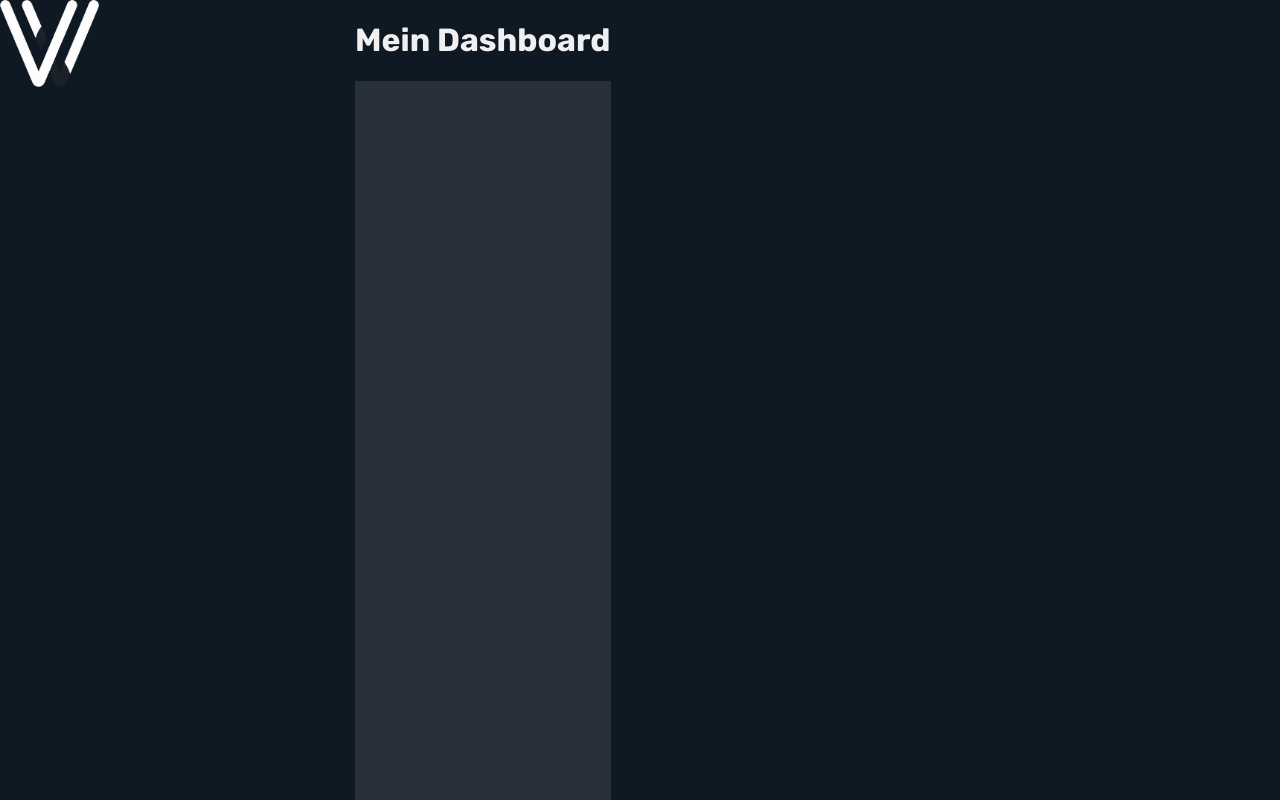
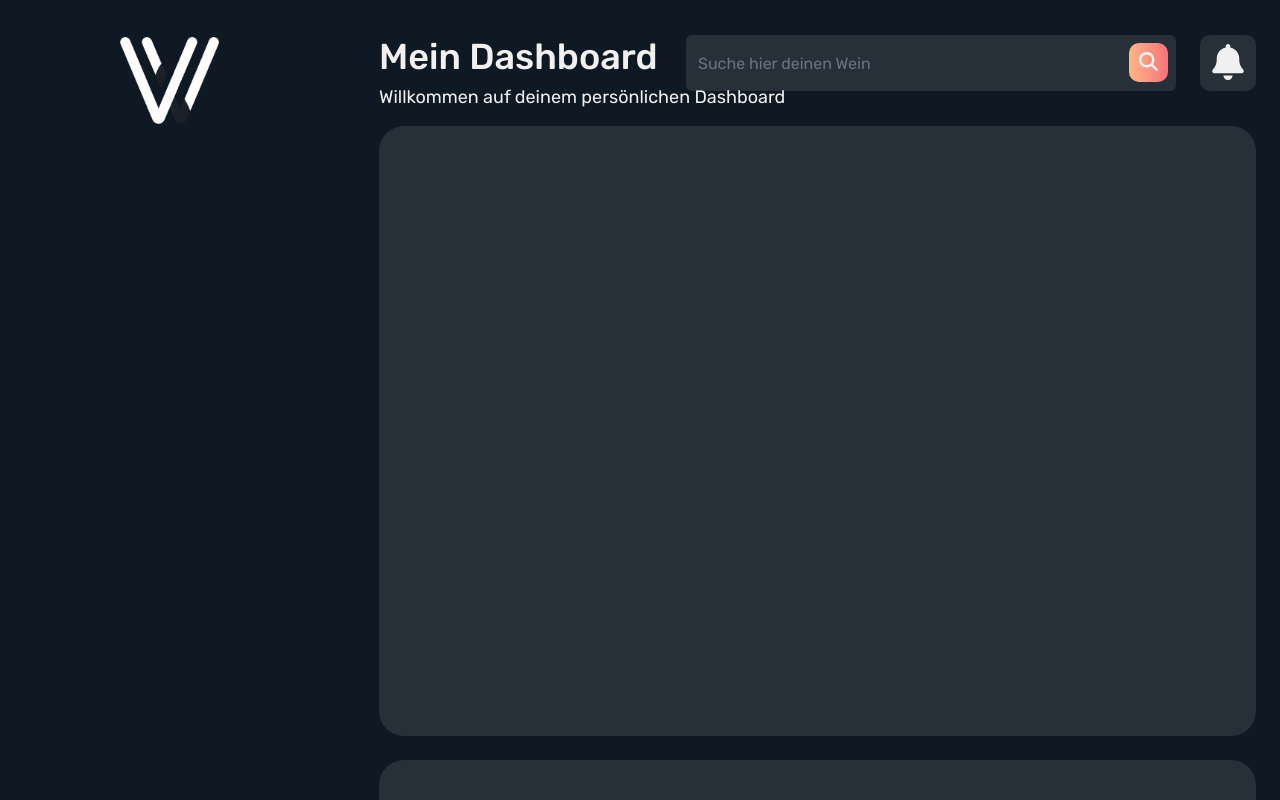
Before and after one commit to adrianhitsch/vinovibes, a React (Create React App) app in the folder vino-ui/: page / in a window 1280 px wide. Shown: the top 800 px of the page. Built offline with nearby package versions, Linux system fonts and the light colour scheme.

Commit message:
Add Searchbar and Content Cards to Dashboard

```diff
--- a/vino-ui/src/Platform.tsx
+++ b/vino-ui/src/Platform.tsx
@@ -1,12 +1,14 @@
 import React from "react";
 import Router from "./Router";
 import Navigation from "./layout/navigation";
+import Searchbar from "./layout/searchbar";
 
 const Platform = () => {
   return (
     <div className="platform">
       <Navigation />
       <Router />
+      <Searchbar />
     </div>
   );
 };
--- /dev/null
+++ b/vino-ui/src/layout/searchbar.tsx
@@ -0,0 +1,28 @@
+import React from "react";
+import { AutoComplete } from "primereact/autocomplete";
+import toast, { Toaster } from "react-hot-toast";
+import { FontAwesomeIcon } from "@fortawesome/react-fontawesome";
+
+import { ReactSVG } from "react-svg";
+
+const Searchbar = () => {
+  return (
+    <>
+      <div className="searchbar">
+        <AutoComplete placeholder="Suche hier deinen Wein" />
+        <button
+          type="button"
+          className="search-button"
+          onClick={() => toast.error("Keine Weine gefunden")}
+        >
+          <img src="svg/magnifying-glass-solid.svg" />
+        </button>
+      </div>
+      <button type="button" className="bell-button">
+        <img src="svg/bell-solid.svg" />
+      </button>
+      <Toaster />
+    </>
+  );
+};
+export default Searchbar;
--- a/vino-ui/src/pages/Dashboard.tsx
+++ b/vino-ui/src/pages/Dashboard.tsx
@@ -2,10 +2,16 @@ import React from "react";
 
 const Dashboard = () => {
   return (
-    <div>
-      <h1>Mein Dashboard</h1>
+    <div className="content">
+      <div className="content-header">
+        <h1>Mein Dashboard</h1>
+        <h2>Willkommen auf deinem persönlichen Dashboard</h2>
+      </div>
 
-      <div className="content-container"></div>
+      <div className="content-container">
+        <div className="content-card"></div>
+        <div className="content-card"></div>
+      </div>
     </div>
   );
 };
--- a/vino-ui/src/site.css
+++ b/vino-ui/src/site.css
@@ -10,22 +10,115 @@ body {
 }
 
 .vino-logo {
+  position: absolute;
+  top: 37px;
+  left: 120px;
   width: 99px;
   height: 87px;
 }
 
 .main-nav {
-  width: 355px;
+  min-width: 355px;
   height: 100%;
 }
 
 .platform {
   display: flex;
-  height: 100dvh;
+  height: 100%;
 }
 
-.content-container {
+.content {
+  height: 100%;
+  width: 100%;
+}
+
+.content-header {
+  height: 126px;
+  padding-top: 35px;
+  padding-left: 24px;
+}
+
+.content-header h1 {
+  font-size: 36px;
+  font-weight: 500;
+  margin-bottom: 8px;
+}
+
+.content-header h2 {
+  font-size: 18px;
+  font-weight: 400;
+  margin-bottom: 16px;
+}
+
+.content-card {
   background: #ffffff19;
-  width: 100%;
-  height: 100%;
+  margin-left: 24px;
+  margin-bottom: 24px;
+  width: calc(100% - 48px);
+  min-height: calc(100dvh - 190px);
+  border-radius: 25px;
 }
+
+.searchbar {
+  position: absolute;
+  top: 35px;
+  right: 104px;
+  border: unset;
+  outline: unset;
+}
+
+.search-button,
+.bell-button {
+  height: 39px;
+  width: 39px;
+  border-radius: 10px;
+  position: absolute;
+  top: 8px;
+  right: 8px;
+  border: none;
+  overflow: unset;
+}
+.search-button {
+  background: transparent linear-gradient(270deg, #f9737a 0%, #fdb689 100%) 0%
+    0% no-repeat padding-box;
+}
+
+.search-button img {
+  width: 19px;
+  height: 19px;
+}
+
+.bell-button {
+  height: 56px;
+  width: 56px;
+  background-color: #ffffff19;
+  position: absolute;
+  top: 35px;
+  right: 24px;
+}
+
+.bell-button img {
+  width: 36px;
+  height: 36px;
+}
+
+h1,
+h2 {
+  margin: unset;
+}
+
+.p-inputtext {
+  height: 56px;
+  width: 490px;
+  background: #ffffff19;
+  color: #ffffff4d;
+  overflow: unset;
+  border: none;
+  color: #f0f0f0;
+  box-shadow: 0 #3b4045;
+  transition: box-shadow 0.3s ease-in-out;
+}
+
+.p-inputtext:focus {
+  box-shadow: 0 0 0 0.2rem #3b4045;
+}
```
